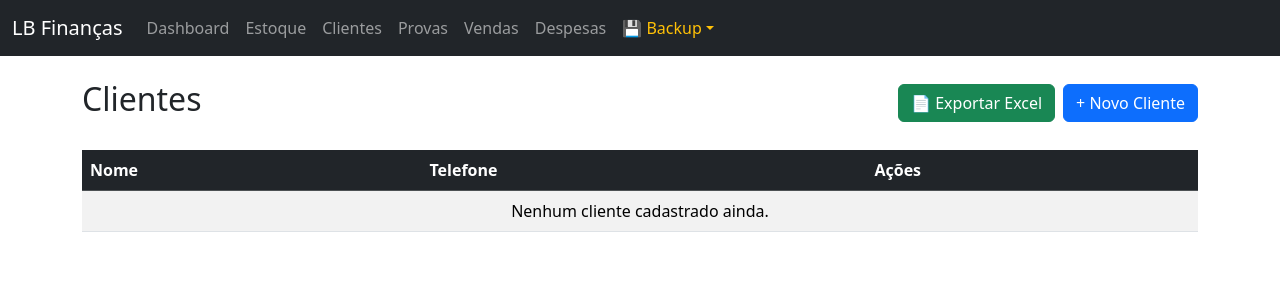
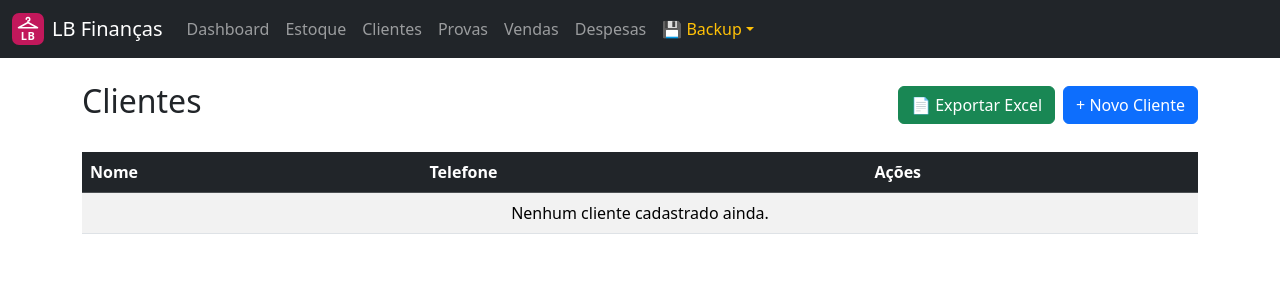
Before and after one commit to JoaoPbz/Lb, a Django app: page /clientes/ in a window 1280 px wide. Shown: the top 300 px of the page. Run offline with Django 5.2, Linux system fonts and the light colour scheme; data that the repository does not hold is empty; parts of the project's set-up code (start-up, migrations or seed data) failed here and were passed over; some libraries are stand-ins or nearby versions.

Commit message:
logo no sistema e no atalho da área de trabalho

```diff
--- a/core/templates/core/base.html
+++ b/core/templates/core/base.html
@@ -6,6 +6,7 @@
     <meta charset="UTF-8">
     <meta name="viewport" content="width=device-width, initial-scale=1.0">
     <title>{% block title %}Sistema de Vendas{% endblock %} · LB Finanças</title>
+    <link rel="icon" href="{% static 'core/img/logo.svg' %}" type="image/svg+xml">
     <link href="{% static 'core/vendor/bootstrap/bootstrap.min.css' %}" rel="stylesheet">
 </head>
 
@@ -13,7 +14,10 @@
 
     <nav class="navbar navbar-expand-lg navbar-dark bg-dark">
         <div class="container-fluid">
-            <a class="navbar-brand" href="{% url 'dashboard' %}">LB Finanças</a>
+            <a class="navbar-brand d-flex align-items-center gap-2" href="{% url 'dashboard' %}">
+                <img src="{% static 'core/img/logo.svg' %}" alt="" width="32" height="32">
+                LB Finanças
+            </a>
             <button class="navbar-toggler" type="button" data-bs-toggle="collapse" data-bs-target="#menu"
                 aria-controls="menu" aria-expanded="false" aria-label="Abrir menu">
                 <span class="navbar-toggler-icon"></span>
```
Also changed, not shown: core/static/core/img/logo.ico (added), core/static/core/img/logo.svg (added), 1 other file.
